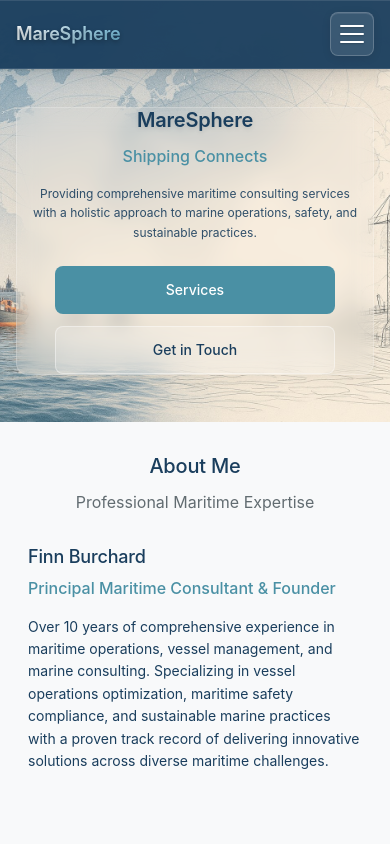
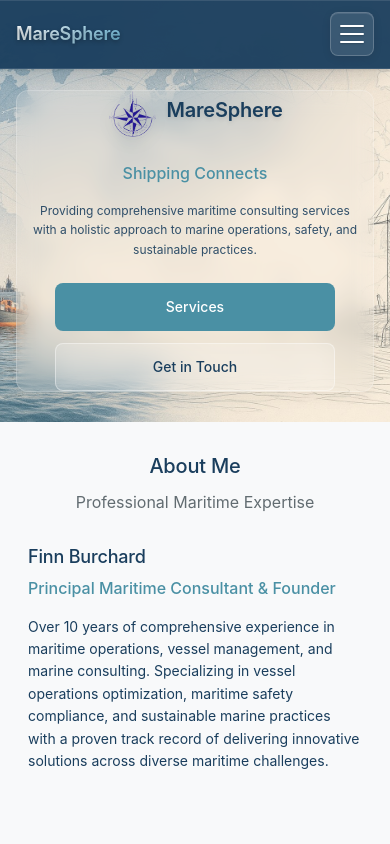
Before and after one commit to ULT1M4T3CK/MareSphere, a plain HTML site: page index.html in a window 390 px wide. Shown: the top 844 px of the page. Drawn offline with Linux system fonts and the light colour scheme; a web font is replaced by a local one.

Commit message:
Add MareSphere logo to hero section and favicon

```diff
--- a/index.html
+++ b/index.html
@@ -7,6 +7,7 @@
     <meta name="apple-mobile-web-app-capable" content="yes">
     <meta name="apple-mobile-web-app-status-bar-style" content="black-translucent">
     <title>MareSphere - Shipping Connects</title>
+    <link rel="icon" type="image/png" href="Images/Logo_No_Background.png">
     <link rel="stylesheet" href="style.css">
 </head>
 <body>
@@ -51,7 +52,10 @@
         <div class="hero-content">
             <div class="container">
                 <div class="hero-text">
+                    <div class="hero-title-container">
+                        <img src="Images/Logo_No_Background.png" alt="MareSphere Logo" class="hero-logo">
                         <h1>MareSphere</h1>
+                    </div>
                     <p class="hero-tagline">Shipping Connects</p>
                     <p class="hero-description">Providing comprehensive maritime consulting services with a holistic approach to marine operations, safety, and sustainable practices.</p>
                     <div class="hero-buttons">
--- a/style.css
+++ b/style.css
@@ -816,10 +816,27 @@ select.form-control {
   border: 1px solid rgba(255, 255, 255, 0.2);
 }
 
+.hero-title-container {
+  display: flex;
+  align-items: center;
+  justify-content: center;
+  gap: var(--space-16);
+  margin-bottom: var(--space-20);
+  flex-wrap: wrap;
+}
+
+.hero-logo {
+  height: 80px;
+  width: auto;
+  max-width: 120px;
+  object-fit: contain;
+  filter: drop-shadow(0 4px 8px rgba(0, 0, 0, 0.2));
+}
+
 .hero-text h1 {
   font-size: clamp(var(--font-size-4xl), 8vw, 5rem);
   font-weight: var(--font-weight-bold);
-  margin-bottom: var(--space-20);
+  margin: 0;
   color: var(--maritime-navy-dark);
   text-shadow: 0 2px 4px rgba(0, 0, 0, 0.1);
 }
@@ -1459,6 +1476,15 @@ select.form-control {
     text-align: center;
   }
 
+  .hero-logo {
+    height: 60px;
+    max-width: 90px;
+  }
+
+  .hero-title-container {
+    gap: var(--space-12);
+  }
+
   .hero-text h1 {
     font-size: var(--font-size-3xl);
     margin-bottom: var(--space-12);
@@ -1660,6 +1686,15 @@ select.form-control {
 
   .hero-text {
     padding: 0 var(--space-12);
+  }
+
+  .hero-logo {
+    height: 50px;
+    max-width: 75px;
+  }
+
+  .hero-title-container {
+    gap: var(--space-8);
   }
 
   .hero-text h1 {
```
Lines whose indentation alone changed are shown as unchanged.
